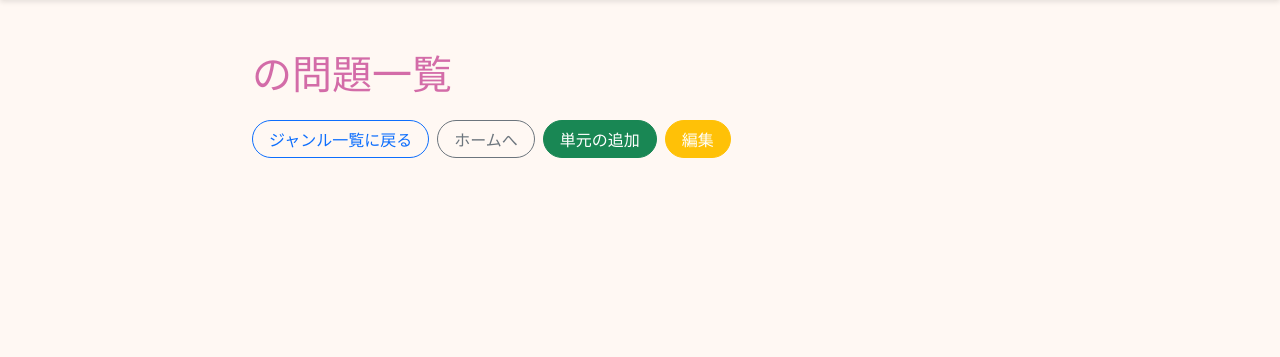
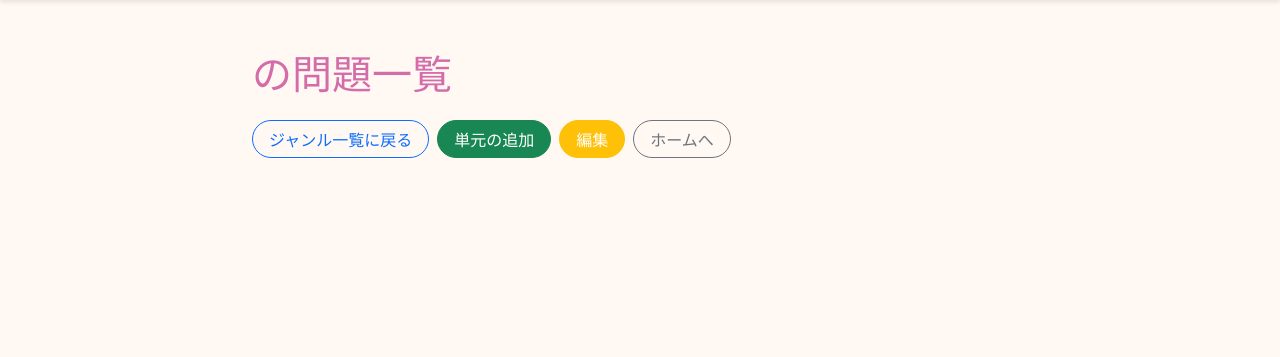
Before and after one commit to taipiwiq/otamesi, a Python web app: template PLACTICE/admin_app/templates/unit.html in a window 1280 px wide. Shown: the part 68-425 px from the top of the page. Run offline with Jinja, Linux system fonts and the light colour scheme; the template is opened without the code that fills it, so the values that code supplies are empty.

Commit message:
Update unit.html

```diff
--- a/PLACTICE/admin_app/templates/unit.html
+++ b/PLACTICE/admin_app/templates/unit.html
@@ -6,12 +6,12 @@
 
   <div class="mb-3 d-flex flex-wrap gap-2">
     <a href="{{ url_for('admin.genre_list') }}" class="btn btn-outline-primary rounded-pill px-3">ジャンル一覧に戻る</a>
-    <a href="{{ url_for('admin.home') }}" class="btn btn-outline-secondary rounded-pill px-3">ホームへ</a>
     <a href="/unit_create" class="btn btn-success rounded-pill px-3">単元の追加</a>
     <a href="{{ url_for('admin.unit_edit', genre_id=genre.id) }}" class="btn btn-warning rounded-pill px-3 text-white">編集</a>
+    <a href="{{ url_for('admin.home') }}" class="btn btn-outline-secondary rounded-pill px-3">ホームへ</a>
   </div>
 
-  <ul class="list-group">
+  <ul class="d-grid gap-3">
     {% for unit in units %}
       <li class="btn btn-outline-pink shadow-sm fs-5 rounded-pill py-2">
         <a href="{{ url_for('admin.unit_home', unit_id=unit.id, genre_id=genre.id) }}" class="text-decoration-none" style="color:#6f42c1;">
```
